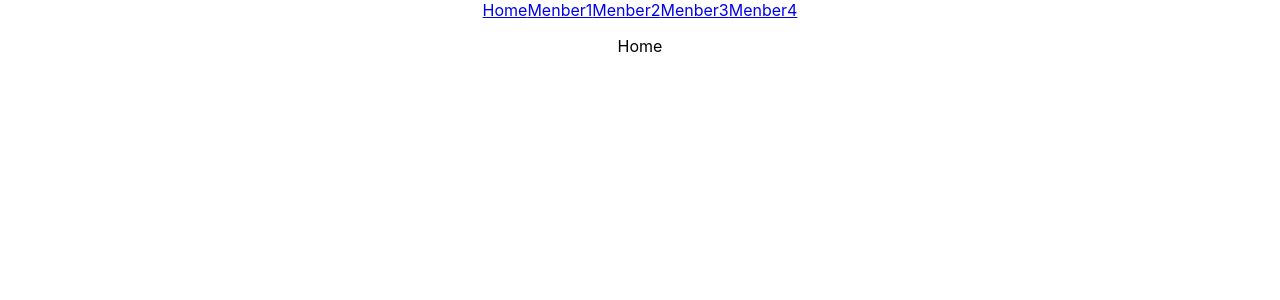
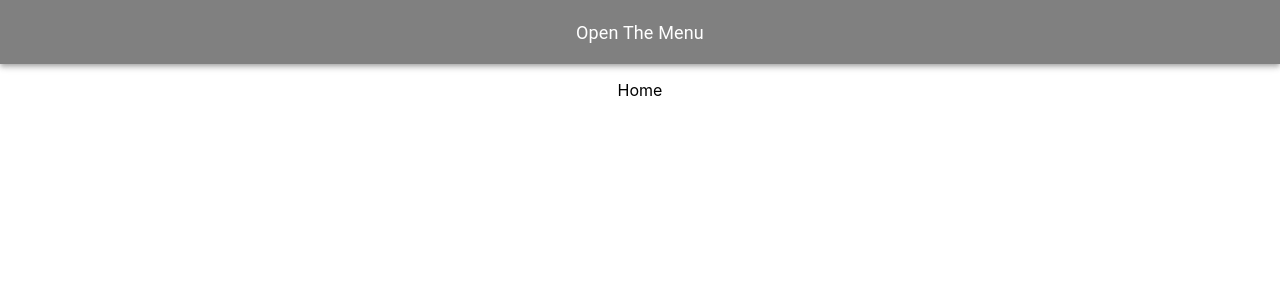
Before and after one commit to daisuke-maedagumi/first-app, a React (Create React App) app: page / in a window 1280 px wide. Shown: the top 300 px of the page. Built offline with nearby package versions, Linux system fonts and the light colour scheme.

Commit message:
create DrawerMenu

```diff
--- a/package.json
+++ b/package.json
@@ -4,6 +4,7 @@
   "private": true,
   "dependencies": {
     "@material-ui/core": "^4.11.0",
+    "@material-ui/icons": "^4.9.1",
     "@material-ui/styles": "^4.10.0",
     "@testing-library/jest-dom": "^4.2.4",
     "@testing-library/react": "^9.3.2",
--- a/src/components/Navber.jsx
+++ b/src/components/Navber.jsx
@@ -1,15 +1,48 @@
-import React from 'react'
-import {Link} from 'react-router-dom'
+import React,{useState, useCallback} from 'react'
+import AppBar from '@material-ui/core/AppBar';
+import ToolBar from '@material-ui/core/Toolbar'
+import Typography from '@material-ui/core/Typography';
+import { makeStyles } from '@material-ui/core/styles';
+import TemporaryDrawer from './TemporaryDrawer'
 
-const Navber = () => {
+const useStyles = makeStyles({
+  linkTitle: {
+    margin: 'auto'
+  },
+  linkName: {
+    padding: '0 20px',
+    textDecoration: 'none',
+    fontSize: '18px',
+    color: 'white',
+    cursor: 'pointer'
+  },
+  BarColor: {
+    backgroundColor: 'gray'
+  }
+})
+
+const Navber = (props) => {
+  const classes = useStyles()
+  const [open, setOpen] = useState(false)
+
+  const handleDrawerToglge = useCallback((event) => {
+    if (event.type === 'keydown' && (event.key === 'Tab' || event.key === 'Shift')) {
+      return
+    }
+    setOpen(!open)
+  },[setOpen, open])
   return (
     <div>
-      <Link to="/">Home</Link>
-      <Link to="/Member1">Menber1</Link>
-      <Link to="/Member2">Menber2</Link>
-      <Link to="/Member3">Menber3</Link>
-      <Link to="/Member4">Menber4</Link>
+      <AppBar className={classes.BarColor} position="static">
+        <ToolBar>
+          <Typography className={classes.linkTitle}>
+            <p className={classes.linkName} onClick={(event) => handleDrawerToglge(event)}>Open The Menu</p>
+          </Typography>
+        </ToolBar>
+      </AppBar>
+      <TemporaryDrawer open={open} onClose={handleDrawerToglge}/>
     </div>
+
   )
 }
 
--- /dev/null
+++ b/src/components/TemporaryDrawer.jsx
@@ -0,0 +1,94 @@
+import React from 'react'
+import {Link} from 'react-router-dom'
+import Divider from '@material-ui/core/Divider'
+import Drawer from '@material-ui/core/Drawer'
+import List from '@material-ui/core/List'
+import ListItem from '@material-ui/core/ListItem'
+import ListItemIcon from '@material-ui/core/ListItemIcon'
+import ListItemText from '@material-ui/core/ListItemText'
+import {makeStyles} from '@material-ui/styles'
+import HomeIcon from '@material-ui/icons/Home';
+import PersonPinTwoToneIcon from '@material-ui/icons/PersonPinTwoTone';
+
+const useStyles = makeStyles((theme) => ({
+  drawer: {
+      flexShrink: 0,
+      width: 256
+  },
+  linkName: {
+    textDecoration: 'none',
+    fontSize: '18px',
+    color: 'orange'
+  },
+  // toolbar: theme.mixins.toolbar,
+  drawerPaper: {
+    width: 256
+  }
+}))
+
+
+const TemporaryDrawer = (props) => {
+  const classes = useStyles()
+  const {container} = props
+  return (
+    <nav className={classes.drawer}>
+      <Drawer
+        container={container}
+        variant='temporary'
+        anchor='right'
+        open={props.open}
+        onClose={(e) => props.onClose(e)}
+        classes={{paper: classes.drawerPaper}}
+        ModalProps={{keepMounted: true}}
+      >
+        <div>
+          <List>
+            <ListItem button>
+              <ListItemIcon>
+                <HomeIcon/>
+              </ListItemIcon>
+              <ListItemText>
+                <Link to="/" className={classes.linkName}>Home</Link>
+              </ListItemText>
+            </ListItem>
+            <ListItem button>
+              <ListItemIcon>
+                <PersonPinTwoToneIcon/>
+              </ListItemIcon>
+              <ListItemText>
+                <Link to="/Member1" className={classes.linkName}>Member1</Link>
+              </ListItemText>
+            </ListItem>
+            <ListItem button>
+              <ListItemIcon>
+                <PersonPinTwoToneIcon/>
+              </ListItemIcon>
+              <ListItemText>
+                <Link to="/Member2" className={classes.linkName}>Member2</Link>
+              </ListItemText>
+            </ListItem>
+            <ListItem button>
+              <ListItemIcon>
+                <PersonPinTwoToneIcon/>
+              </ListItemIcon>
+              <ListItemText>
+                <Link to="/Member3" className={classes.linkName}>Member3</Link>
+              </ListItemText>
+            </ListItem>
+            <ListItem button>
+              <ListItemIcon>
+                <PersonPinTwoToneIcon/>
+              </ListItemIcon>
+              <ListItemText>
+                <Link to="/Member4" className={classes.linkName}>Member4</Link>
+              </ListItemText>
+            </ListItem>
+          </List>
+          <Divider/>
+        </div>
+      </Drawer>
+    </nav>
+  )
+}
+
+export default TemporaryDrawer
```
Also changed, not shown: 1 other file (tests, documents, lock files or other folders).
